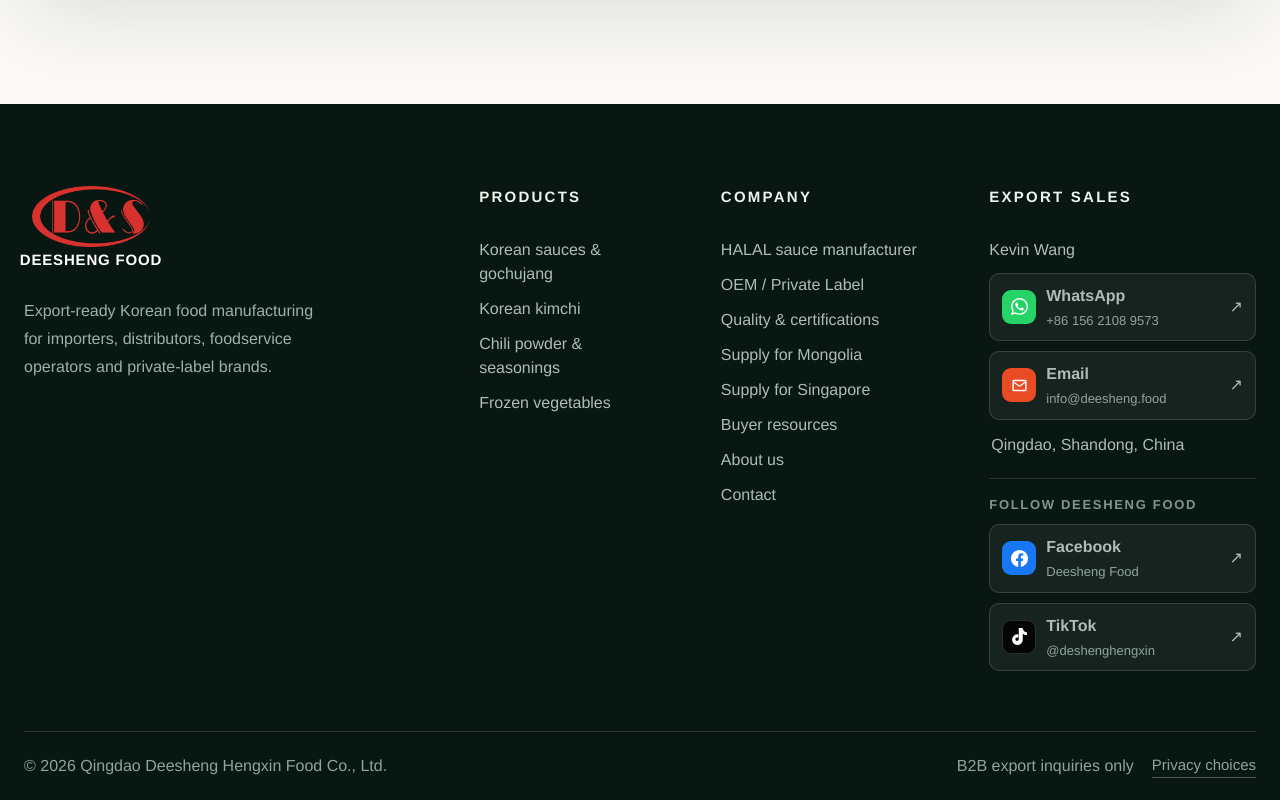
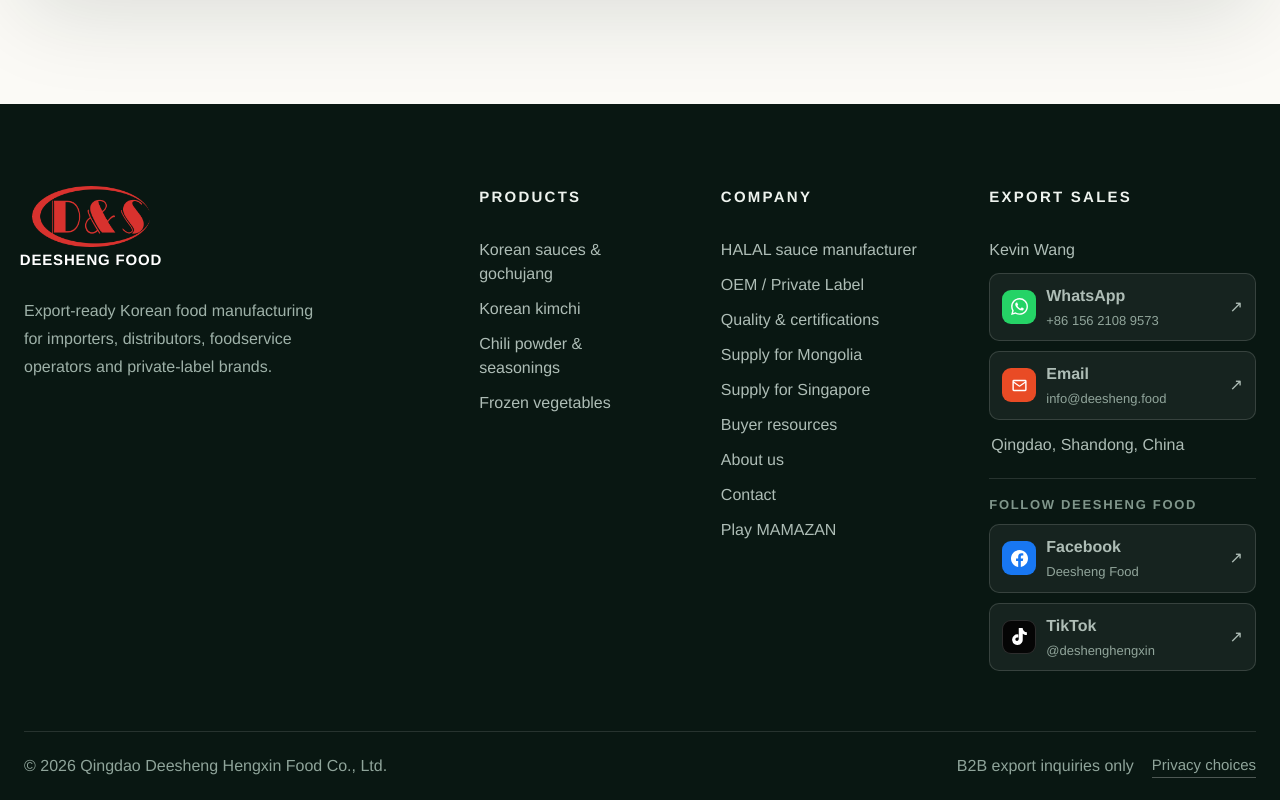
Before and after one commit to wjzta10018545-afk/deesheng-food, a Next.js app: page / in a window 1280 px wide. Shown: the part 7125-7925 px from the top of the page. Built offline with nearby package versions, Linux system fonts and the light colour scheme.

Commit message:
Add lightweight MAMAZAN game link to website footer

```diff
--- a/app/components/SiteFooter.tsx
+++ b/app/components/SiteFooter.tsx
@@ -16,7 +16,7 @@
           <p>Export-ready Korean food manufacturing for importers, distributors, foodservice operators and private-label brands.</p>
         </div>
         <div><h2>Products</h2><Link href="/products/korean-sauces/">Korean sauces & gochujang</Link><Link href="/products/kimchi/">Korean kimchi</Link><Link href="/products/chili-seasonings/">Chili powder & seasonings</Link><Link href="/products/frozen-vegetables/">Frozen vegetables</Link></div>
-        <div><h2>Company</h2><Link href="/halal-korean-sauce-manufacturer/">HALAL sauce manufacturer</Link><Link href="/oem-private-label/">OEM / Private Label</Link><Link href="/quality-certifications/">Quality & certifications</Link><Link href="/markets/mongolia/">Supply for Mongolia</Link><Link href="/markets/singapore/">Supply for Singapore</Link><Link href="/resources/">Buyer resources</Link><Link href="/about/">About us</Link><Link href="/contact/">Contact</Link></div>
+        <div><h2>Company</h2><Link href="/halal-korean-sauce-manufacturer/">HALAL sauce manufacturer</Link><Link href="/oem-private-label/">OEM / Private Label</Link><Link href="/quality-certifications/">Quality & certifications</Link><Link href="/markets/mongolia/">Supply for Mongolia</Link><Link href="/markets/singapore/">Supply for Singapore</Link><Link href="/resources/">Buyer resources</Link><Link href="/about/">About us</Link><Link href="/contact/">Contact</Link><a href="https://mamazan-legend.vercel.app/?utm_source=deesheng&utm_medium=referral&utm_campaign=mamazan" target="_blank" rel="noopener noreferrer">Play MAMAZAN</a></div>
         <div className="footer-contact">
           <h2>Export sales</h2>
           <span>Kevin Wang</span>
```
